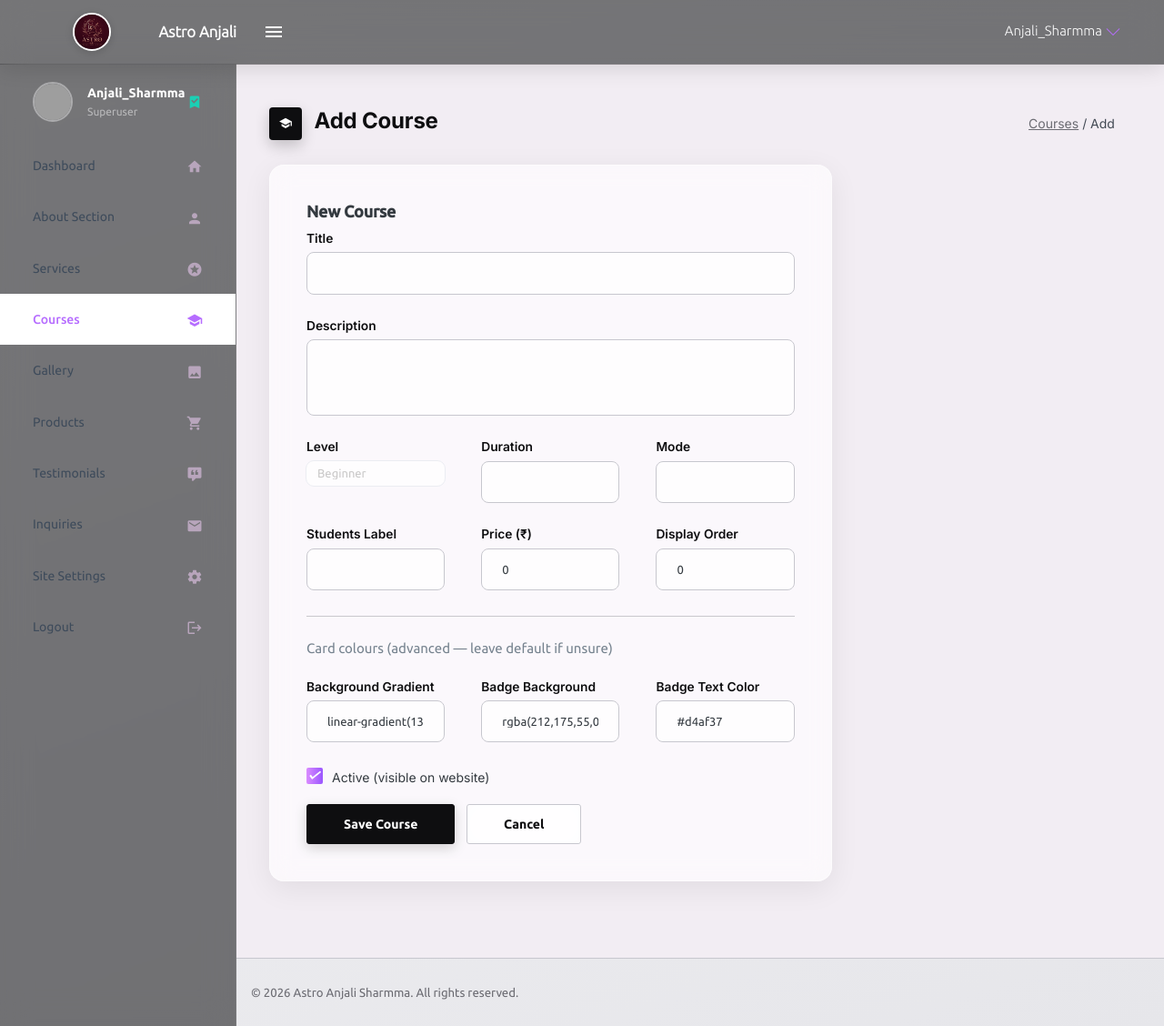
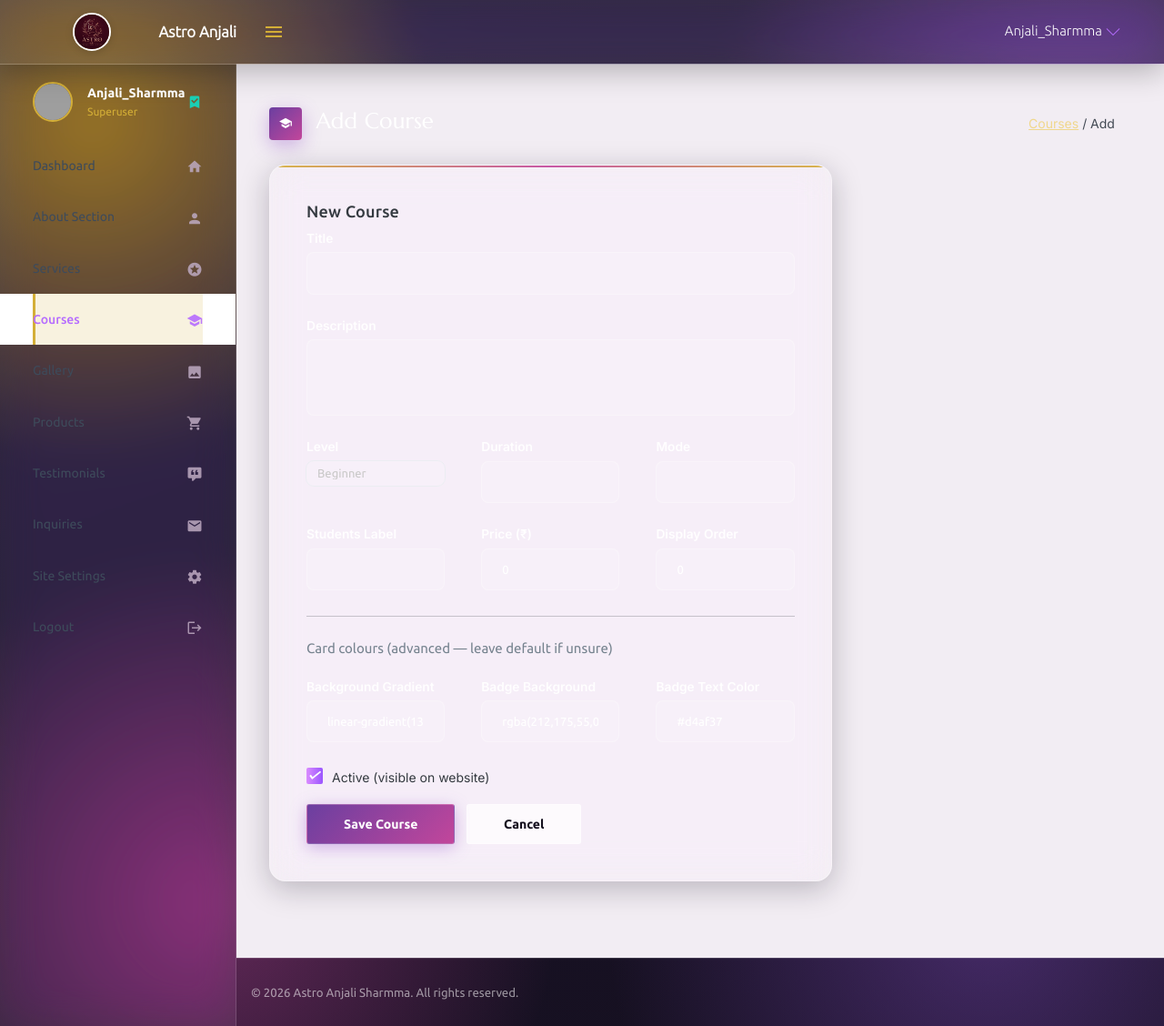
Before and after one commit to iamaniket-python/Astrology, a Django app: page /dashboard/courses/add/ in a window 1280 px wide. Shown: the whole page at 91% size. Run offline with Django 5.2, Linux system fonts and the light colour scheme; a user stored in the database is signed in; some libraries are stand-ins or nearby versions; grey boxes are pictures that could not be loaded.

```diff
--- a/Astrology/anjali/static/assets/css/astro-theme.css
+++ b/Astrology/anjali/static/assets/css/astro-theme.css
@@ -1,329 +1,299 @@
 /* ============================================================
-   ASTRO ANJALI SHARMMA — ADMIN THEME v3
-   Black & White Glassmorphism — clean, minimal, frosted-glass surfaces
+   ASTRO ANJALI SHARMMA — ADMIN THEME v4
+   Purple + Gold Glassmorphism — glowing orbs behind frosted glass
+   surfaces so the blur is actually visible (not just flat color).
    Load this AFTER style.css in base.html / login.html
    ============================================================ */
 
-@import url('https://fonts.googleapis.com/css2?family=Inter:wght@400;500;600;700;800&display=swap');
+@import url('https://fonts.googleapis.com/css2?family=Marcellus&family=Inter:wght@400;500;600;700;800&display=swap');
 
 :root {
-  --ink:            #0E0E10;   /* near-black text/surfaces */
-  --ink-soft:       #1C1C1F;
-  --grey-800:       #2B2B30;
-  --grey-500:       #6B6B72;
-  --grey-300:       #C7C7CE;
-  --grey-100:       #F1F1F3;
-  --white:          #FFFFFF;
-  --glass-bg:        rgba(255, 255, 255, 0.55);
-  --glass-bg-dark:    rgba(14, 14, 16, 0.55);
-  --glass-border:     rgba(255, 255, 255, 0.4);
-  --glass-border-dark:rgba(255, 255, 255, 0.08);
-  --success:          #2E9E5B;
-  --danger:           #D14D5E;
+  --cosmic-ink:      #15101F;
+  --royal-purple:    #6B3FA0;
+  --royal-purple-2:  #9356C9;
+  --magenta-glow:    #C2469B;
+  --gold:            #D4AF37;
+  --gold-soft:       #F0D78C;
+  --gold-deep:       #B8862E;
+  --grey-500:        #948BB0;
+  --border-soft:     rgba(255,255,255,0.35);
+  --success:         #3FA66B;
+  --danger:          #C0405A;
 }
 
-/* ---------------- Base ---------------- */
+/* ---------------- Base — fixed glow orbs that the glass blurs ---------------- */
+html, body {
+  height: 100%;
+}
 body {
-  background: linear-gradient(160deg, #F4F4F6 0%, #E6E6EA 100%);
+  background-color: var(--cosmic-ink);
+  color: #2A2140;
   font-family: 'Inter', -apple-system, sans-serif;
-  color: var(--ink);
+  position: relative;
+  overflow-x: hidden;
+}
+body::before {
+  content: "";
+  position: fixed;
+  inset: 0;
+  z-index: 0;
+  background:
+    radial-gradient(620px circle at 8% 12%, rgba(212,175,55,0.55), transparent 60%),
+    radial-gradient(680px circle at 92% 18%, rgba(147,86,201,0.55), transparent 60%),
+    radial-gradient(640px circle at 18% 88%, rgba(194,70,155,0.45), transparent 60%),
+    radial-gradient(700px circle at 85% 90%, rgba(107,63,160,0.55), transparent 60%),
+    linear-gradient(160deg, #1E1430 0%, #15101F 100%);
+}
+.container-scroller { position: relative; z-index: 1; }
+
+h1, h2, h3, h4, .card-title, .page-title, .auth-form-light h4 {
+  font-family: 'Marcellus', serif;
+  letter-spacing: 0.2px;
+  color: #1F1830;
 }
 
-h1, h2, h3, h4, .card-title, .page-title, .auth-form-light h4 {
-  font-family: 'Inter', sans-serif;
-  font-weight: 700;
-  letter-spacing: -0.2px;
-  color: var(--ink);
+/* ---------------- Navbar — frosted glass over the glow ---------------- */
+.navbar.default-layout-navbar {
+  background: rgba(255,255,255,0.10) !important;
+  backdrop-filter: blur(22px) saturate(160%);
+  -webkit-backdrop-filter: blur(22px) saturate(160%);
+  border-bottom: 1px solid rgba(255,255,255,0.18);
+  box-shadow: 0 8px 32px rgba(0,0,0,0.25);
 }
+.navbar .navbar-brand-wrapper { background: transparent; }
+.navbar-nav-right .nav-profile-text p { color: #fff !important; font-weight: 500; }
+.navbar-toggler span { color: var(--gold) !important; }
+.navbar-dropdown {
+  background: rgba(30,20,48,0.7);
+  backdrop-filter: blur(20px) saturate(160%);
+  -webkit-backdrop-filter: blur(20px) saturate(160%);
+  border: 1px solid rgba(255,255,255,0.15);
+  border-radius: 12px;
+  box-shadow: 0 16px 40px rgba(0,0,0,0.35);
+}
+.navbar-dropdown .dropdown-item { color: #e9e1f7; }
 
-/* ---------------- Navbar — frosted glass ---------------- */
-.navbar.default-layout-navbar {
-  background: var(--glass-bg-dark);
-  backdrop-filter: blur(16px) saturate(140%);
-  -webkit-backdrop-filter: blur(16px) saturate(140%);
-  border-bottom: 1px solid var(--glass-border-dark);
-  box-shadow: 0 4px 24px rgba(0,0,0,0.12);
-}
-.navbar .navbar-brand-wrapper {
-  background: transparent;
-}
-.navbar-nav-right .nav-profile-text p {
-  color: #fff !important;
-  font-weight: 500;
-}
-.navbar-toggler span {
-  color: #fff !important;
-}
-.navbar-dropdown {
-  background: rgba(255,255,255,0.85);
-  backdrop-filter: blur(20px);
-  -webkit-backdrop-filter: blur(20px);
-  border: 1px solid var(--grey-300);
-  border-radius: 12px;
-  box-shadow: 0 16px 40px rgba(0,0,0,0.18);
-}
-
-/* ---------------- Sidebar — frosted dark glass ---------------- */
+/* ---------------- Sidebar — frosted glass ---------------- */
 .sidebar {
-  background: var(--glass-bg-dark);
-  backdrop-filter: blur(16px) saturate(140%);
-  -webkit-backdrop-filter: blur(16px) saturate(140%);
-  border-right: 1px solid var(--glass-border-dark);
+  background: rgba(255,255,255,0.08) !important;
+  backdrop-filter: blur(22px) saturate(160%);
+  -webkit-backdrop-filter: blur(22px) saturate(160%);
+  border-right: 1px solid rgba(255,255,255,0.14);
 }
 .sidebar .nav-item .nav-link {
-  color: rgba(255,255,255,0.65);
+  color: rgba(255,255,255,0.7);
   position: relative;
   transition: padding-left 0.2s ease, background 0.2s ease;
 }
-.sidebar .nav-item .nav-link .menu-title {
-  color: rgba(255,255,255,0.85);
-  font-weight: 500;
-}
-.sidebar .nav-item .nav-link .menu-icon {
-  color: rgba(255,255,255,0.55);
-}
+.sidebar .nav-item .nav-link .menu-title { color: rgba(255,255,255,0.92); font-weight: 500; }
+.sidebar .nav-item .nav-link .menu-icon { color: var(--gold); opacity: 0.9; }
 .sidebar .nav-item.active > .nav-link {
-  background: rgba(255,255,255,0.08);
-  box-shadow: inset 3px 0 0 #fff;
+  background: rgba(212,175,55,0.16);
+  box-shadow: inset 3px 0 0 var(--gold);
 }
 .sidebar .nav-item.active > .nav-link .menu-title,
-.sidebar .nav-item.active > .nav-link .menu-icon {
-  color: #fff;
-}
+.sidebar .nav-item.active > .nav-link .menu-icon { color: var(--gold); }
 .sidebar .nav-item .nav-link:hover {
-  background: rgba(255,255,255,0.06);
+  background: rgba(255,255,255,0.07);
   padding-left: 28px;
 }
-.sidebar .nav-profile-text .font-weight-bold {
-  color: #fff;
-}
-.sidebar .nav-profile-text .text-secondary {
-  color: rgba(255,255,255,0.5) !important;
-}
-.sidebar .nav-profile-image img {
-  border: 2px solid rgba(255,255,255,0.4);
-}
+.sidebar .nav-profile-text .font-weight-bold { color: #fff; }
+.sidebar .nav-profile-text .text-secondary { color: var(--gold) !important; }
+.sidebar .nav-profile-image img { border: 2px solid var(--gold); }
 
 /* ---------------- Page header ---------------- */
 .page-header .page-title-icon {
-  background: var(--ink) !important;
-  box-shadow: 0 6px 16px rgba(0,0,0,0.2);
+  background: linear-gradient(135deg, var(--royal-purple), var(--magenta-glow)) !important;
+  box-shadow: 0 6px 20px rgba(147,86,201,0.4);
 }
-.page-title {
-  color: var(--ink);
-  font-size: 1.5rem;
+.page-title { color: #fff; font-size: 1.5rem; }
+.breadcrumb { background: transparent; }
+.breadcrumb-item a { color: var(--gold-soft); }
+.breadcrumb-item.active { color: rgba(255,255,255,0.8); }
+
+/* ---------------- Cards — true frosted glass over the glow ---------------- */
+.card {
+  background: rgba(255,255,255,0.14) !important;
+  backdrop-filter: blur(18px) saturate(180%);
+  -webkit-backdrop-filter: blur(18px) saturate(180%);
+  border: 1px solid rgba(255,255,255,0.28);
+  border-radius: 18px;
+  box-shadow: 0 8px 32px rgba(21,16,31,0.25);
+  position: relative;
+  overflow: hidden;
+  transition: box-shadow 0.25s ease, transform 0.25s ease, background 0.25s ease;
 }
-.breadcrumb {
-  background: transparent;
-}
-.breadcrumb-item a {
-  color: var(--grey-500);
-}
-.breadcrumb-item.active {
-  color: var(--ink);
-}
-
-/* ---------------- Cards — frosted glass ---------------- */
-.card {
-  background: rgba(255,255,255,0.65);
-  backdrop-filter: blur(14px) saturate(160%);
-  -webkit-backdrop-filter: blur(14px) saturate(160%);
-  border: 1px solid var(--glass-border);
-  border-radius: 16px;
-  box-shadow: 0 8px 32px rgba(0,0,0,0.07);
-  transition: box-shadow 0.25s ease, transform 0.25s ease;
+.card::before {
+  content: "";
+  position: absolute;
+  top: 0; left: 0; right: 0;
+  height: 2px;
+  background: linear-gradient(90deg, var(--gold), var(--magenta-glow), var(--gold));
+  opacity: 0.9;
 }
 .card:hover {
-  box-shadow: 0 14px 40px rgba(0,0,0,0.10);
+  background: rgba(255,255,255,0.20) !important;
+  box-shadow: 0 14px 44px rgba(21,16,31,0.35);
+  transform: translateY(-2px);
 }
-.card-description {
-  color: var(--grey-500);
-}
+.card-title { color: #fff; }
+.card-description { color: rgba(255,255,255,0.65); }
 
-/* Dashboard stat cards — monochrome glass tiles, no colored gradients */
+/* Dashboard stat cards — keep the glass, layer a tinted gradient under it */
 .card.bg-gradient-danger,
 .card.bg-gradient-info,
 .card.bg-gradient-success,
 .card.bg-gradient-primary,
 .card.bg-gradient-warning,
 .card.bg-gradient-dark {
-  background: rgba(14,14,16,0.85) !important;
-  backdrop-filter: blur(14px);
-  -webkit-backdrop-filter: blur(14px);
-  border: 1px solid rgba(255,255,255,0.08);
-  color: #fff;
+  background: rgba(255,255,255,0.14) !important;
+  backdrop-filter: blur(18px) saturate(180%);
+  -webkit-backdrop-filter: blur(18px) saturate(180%);
+  border: 1px solid rgba(255,255,255,0.28);
 }
-.card-img-holder .card-img-absolute {
-  opacity: 0.06 !important;
-  filter: brightness(0) invert(1);
+.card.bg-gradient-danger::after,
+.card.bg-gradient-info::after,
+.card.bg-gradient-success::after,
+.card.bg-gradient-primary::after,
+.card.bg-gradient-warning::after,
+.card.bg-gradient-dark::after {
+  content: "";
+  position: absolute;
+  inset: 0;
+  z-index: -1;
+  opacity: 0.55;
 }
-.card-img-holder h2 {
-  font-weight: 800;
-  font-size: 2.1rem;
-}
-.card-img-holder a.text-white {
-  color: rgba(255,255,255,0.75) !important;
-}
+.card.bg-gradient-danger::after  { background: radial-gradient(circle at 30% 20%, var(--magenta-glow), transparent 70%); }
+.card.bg-gradient-info::after    { background: radial-gradient(circle at 30% 20%, var(--royal-purple-2), transparent 70%); }
+.card.bg-gradient-success::after { background: radial-gradient(circle at 30% 20%, var(--success), transparent 70%); }
+.card.bg-gradient-primary::after { background: radial-gradient(circle at 30% 20%, var(--royal-purple), transparent 70%); }
+.card.bg-gradient-warning::after { background: radial-gradient(circle at 30% 20%, var(--gold), transparent 70%); }
+.card.bg-gradient-dark::after    { background: radial-gradient(circle at 30% 20%, #3A2461, transparent 70%); }
+
+.card-img-holder .card-img-absolute { opacity: 0.18 !important; width: 110px !important; }
+.card-img-holder h2 { font-family: 'Marcellus', serif; font-size: 2.1rem; color: #fff; }
+.card-img-holder a.text-white { color: rgba(255,255,255,0.85) !important; }
 
 /* ---------------- Buttons ---------------- */
 .btn-gradient-primary {
-  background: var(--ink);
-  border: 1px solid var(--ink);
+  background: linear-gradient(135deg, var(--royal-purple), var(--magenta-glow));
+  border: 1px solid rgba(255,255,255,0.2);
   color: #fff;
   font-weight: 500;
-  box-shadow: 0 4px 14px rgba(0,0,0,0.18);
-  transition: all 0.2s ease;
+  box-shadow: 0 4px 18px rgba(147,86,201,0.4);
+  transition: all 0.25s ease;
 }
 .btn-gradient-primary:hover,
 .btn-gradient-primary:focus {
-  background: #fff;
-  color: var(--ink);
-  border-color: var(--ink);
+  background: linear-gradient(135deg, var(--gold), var(--gold-soft));
+  color: var(--cosmic-ink);
+  box-shadow: 0 6px 22px rgba(212,175,55,0.5);
+  transform: translateY(-1px);
 }
-.btn-outline-primary { color: var(--ink); border-color: var(--grey-800); }
-.btn-outline-primary:hover { background: var(--ink); border-color: var(--ink); color: #fff; }
+.btn-outline-primary { color: #fff; border-color: rgba(255,255,255,0.4); }
+.btn-outline-primary:hover { background: rgba(255,255,255,0.15); border-color: var(--gold); color: var(--gold); }
 .btn-outline-success { color: var(--success); border-color: var(--success); }
-.btn-outline-success:hover { background: var(--success); }
-.btn-outline-info { color: var(--grey-800); border-color: var(--grey-300); }
-.btn-outline-info:hover { background: var(--grey-800); border-color: var(--grey-800); }
-.btn-outline-warning { color: var(--grey-800); border-color: var(--grey-300); }
-.btn-outline-warning:hover { background: var(--grey-800); border-color: var(--grey-800); color:#fff; }
-.btn-outline-dark { color: var(--ink); border-color: var(--ink); }
-.btn-outline-dark:hover { background: var(--ink); }
+.btn-outline-success:hover { background: rgba(63,166,107,0.2); }
+.btn-outline-info { color: var(--royal-purple-2); border-color: var(--royal-purple-2); }
+.btn-outline-info:hover { background: rgba(147,86,201,0.2); }
+.btn-outline-warning { color: var(--gold); border-color: var(--gold); }
+.btn-outline-warning:hover { background: rgba(212,175,55,0.2); }
+.btn-outline-dark { color: rgba(255,255,255,0.85); border-color: rgba(255,255,255,0.4); }
+.btn-outline-dark:hover { background: rgba(255,255,255,0.15); }
 .btn-outline-danger { color: var(--danger); border-color: var(--danger); }
-.btn-outline-danger:hover { background: var(--danger); }
+.btn-outline-danger:hover { background: rgba(192,64,90,0.2); }
 .btn-light {
-  background: rgba(255,255,255,0.6);
-  backdrop-filter: blur(10px);
-  border: 1px solid var(--grey-300);
-  color: var(--ink);
+  background: rgba(255,255,255,0.7);
+  border: 1px solid rgba(255,255,255,0.4);
+  color: var(--cosmic-ink);
 }
 
 /* ---------------- Badges ---------------- */
-.badge {
-  border-radius: 20px;
-  padding: 5px 12px;
-  font-weight: 600;
-  letter-spacing: 0.3px;
-}
-.badge-gradient-success  { background: var(--success) !important; }
-.badge-gradient-danger   { background: var(--danger) !important; }
-.badge-gradient-info     { background: var(--ink) !important; }
-.badge-gradient-secondary{ background: var(--grey-300) !important; color: var(--ink) !important; }
+.badge { border-radius: 20px; padding: 5px 12px; font-weight: 600; letter-spacing: 0.3px; }
+.badge-gradient-success  { background: linear-gradient(135deg, #3FA66B, #1F5C3C) !important; }
+.badge-gradient-danger   { background: linear-gradient(135deg, #C0405A, #7A2538) !important; }
+.badge-gradient-info     { background: linear-gradient(135deg, var(--royal-purple), var(--magenta-glow)) !important; }
+.badge-gradient-secondary{ background: rgba(255,255,255,0.25) !important; color: #fff !important; }
 
 /* ---------------- Tables ---------------- */
 .table thead th {
-  color: var(--grey-500);
-  border-bottom: 2px solid var(--grey-300);
+  color: var(--gold-soft);
+  border-bottom: 2px solid rgba(255,255,255,0.2);
   font-weight: 700;
   text-transform: uppercase;
   font-size: 0.72rem;
   letter-spacing: 0.6px;
   padding-bottom: 12px;
 }
-.table tbody td {
-  vertical-align: middle;
-  border-color: var(--grey-100);
-}
-.table-striped tbody tr:nth-of-type(odd) {
-  background-color: rgba(14,14,16,0.025);
-}
-.table-hover tbody tr:hover {
-  background-color: rgba(14,14,16,0.05);
-}
-.table-warning {
-  background-color: rgba(14,14,16,0.06) !important;
-}
+.table tbody td { vertical-align: middle; border-color: rgba(255,255,255,0.12); color: rgba(255,255,255,0.85); }
+.table-striped tbody tr:nth-of-type(odd) { background-color: rgba(255,255,255,0.04); }
+.table-hover tbody tr:hover { background-color: rgba(212,175,55,0.10); }
+.table-warning { background-color: rgba(212,175,55,0.16) !important; }
 
 /* ---------------- Forms ---------------- */
 .form-control {
-  border: 1px solid var(--grey-300);
+  border: 1px solid rgba(255,255,255,0.25);
   border-radius: 8px;
-  background: rgba(255,255,255,0.7);
+  background: rgba(255,255,255,0.12);
+  color: #fff;
   transition: border-color 0.2s ease, box-shadow 0.2s ease;
 }
+.form-control::placeholder { color: rgba(255,255,255,0.45); }
 .form-control:focus {
-  border-color: var(--ink);
-  box-shadow: 0 0 0 3px rgba(14,14,16,0.08);
-  background: #fff;
+  border-color: var(--gold);
+  box-shadow: 0 0 0 3px rgba(212,175,55,0.2);
+  background: rgba(255,255,255,0.18);
+  color: #fff;
 }
-.form-group label {
-  color: var(--ink);
-  font-weight: 600;
-  font-size: 0.86rem;
-}
-.form-check-primary .form-check-input:checked {
-  background-color: var(--ink);
-  border-color: var(--ink);
-}
+.form-group label { color: rgba(255,255,255,0.9); font-weight: 600; font-size: 0.86rem; }
+.form-check-primary .form-check-input:checked { background-color: var(--gold); border-color: var(--gold); }
 .forms-sample .card-title {
-  border-bottom: 1px solid var(--grey-300);
+  border-bottom: 1px solid rgba(255,255,255,0.18);
   padding-bottom: 14px;
   margin-bottom: 18px;
 }
 
 /* ---------------- Alerts ---------------- */
-.alert-success {
-  background: rgba(46,158,91,0.1);
-  border-color: rgba(46,158,91,0.3);
-  color: #1E6E3F;
-  border-radius: 10px;
-}
-.alert-danger {
-  background: rgba(209,77,94,0.1);
-  border-color: rgba(209,77,94,0.3);
-  color: #95202F;
-  border-radius: 10px;
-}
+.alert-success { background: rgba(63,166,107,0.18); border-color: rgba(63,166,107,0.4); color: #b9f3cf; border-radius: 10px; }
+.alert-danger  { background: rgba(192,64,90,0.18); border-color: rgba(192,64,90,0.4); color: #ffc7d1; border-radius: 10px; }
 
 /* ---------------- Footer ---------------- */
-.footer {
-  background: transparent;
-  border-top: 1px solid var(--grey-300);
-}
-.footer .text-muted {
-  color: var(--grey-500) !important;
-}
+.footer { background: transparent; border-top: 1px solid rgba(255,255,255,0.15); }
+.footer .text-muted { color: rgba(255,255,255,0.55) !important; }
 
 /* ---------------- Login page ---------------- */
-.content-wrapper.auth {
-  background: linear-gradient(160deg, #1C1C1F 0%, #0E0E10 100%);
+.content-wrapper.auth { background: transparent; }
+.auth .auth-form-light {
+  background: rgba(255,255,255,0.12) !important;
+  backdrop-filter: blur(24px) saturate(180%);
+  -webkit-backdrop-filter: blur(24px) saturate(180%);
+  border-radius: 22px;
+  box-shadow: 0 24px 70px rgba(0,0,0,0.45);
+  border: 1px solid rgba(255,255,255,0.3);
 }
-.auth .auth-form-light {
-  background: rgba(255,255,255,0.75);
-  backdrop-filter: blur(20px) saturate(160%);
-  -webkit-backdrop-filter: blur(20px) saturate(160%);
-  border-radius: 20px;
-  box-shadow: 0 24px 60px rgba(0,0,0,0.4);
-  border: 1px solid rgba(255,255,255,0.5);
-}
-.auth-form-light h4 {
-  color: var(--ink);
-}
+.auth-form-light h4 { color: #fff; }
+.auth-form-light h6 { color: rgba(255,255,255,0.65); }
 .auth-form-light .brand-logo img {
-  box-shadow: 0 0 0 4px rgba(255,255,255,0.5), 0 8px 24px rgba(0,0,0,0.3) !important;
+  box-shadow: 0 0 0 4px rgba(212,175,55,0.4), 0 8px 24px rgba(0,0,0,0.3) !important;
 }
 .auth-form-btn {
-  background: var(--ink) !important;
+  background: linear-gradient(135deg, var(--royal-purple), var(--magenta-glow)) !important;
   border: none !important;
   letter-spacing: 0.5px;
 }
 .auth-form-btn:hover {
-  background: var(--grey-800) !important;
+  background: linear-gradient(135deg, var(--gold), var(--gold-soft)) !important;
+  color: var(--cosmic-ink) !important;
 }
 
 /* ---------------- Misc ---------------- */
-::selection {
-  background: var(--ink);
-  color: #fff;
+::selection { background: var(--gold); color: var(--cosmic-ink); }
+a { color: var(--gold-soft); }
+a:hover { color: var(--gold); }
+.list-group-item {
+  background: rgba(255,255,255,0.06);
+  border-color: rgba(255,255,255,0.15);
+  color: rgba(255,255,255,0.85);
 }
-a { color: var(--ink); }
-a:hover { color: var(--grey-500); }
-
-.list-group-item {
-  background: transparent;
-  border-color: var(--grey-300);
-}
-.list-group-item i.mdi-check-circle {
-  color: var(--ink) !important;
-}
+.list-group-item i.mdi-check-circle { color: var(--gold) !important; }
+.text-muted { color: rgba(255,255,255,0.55) !important; }
```
